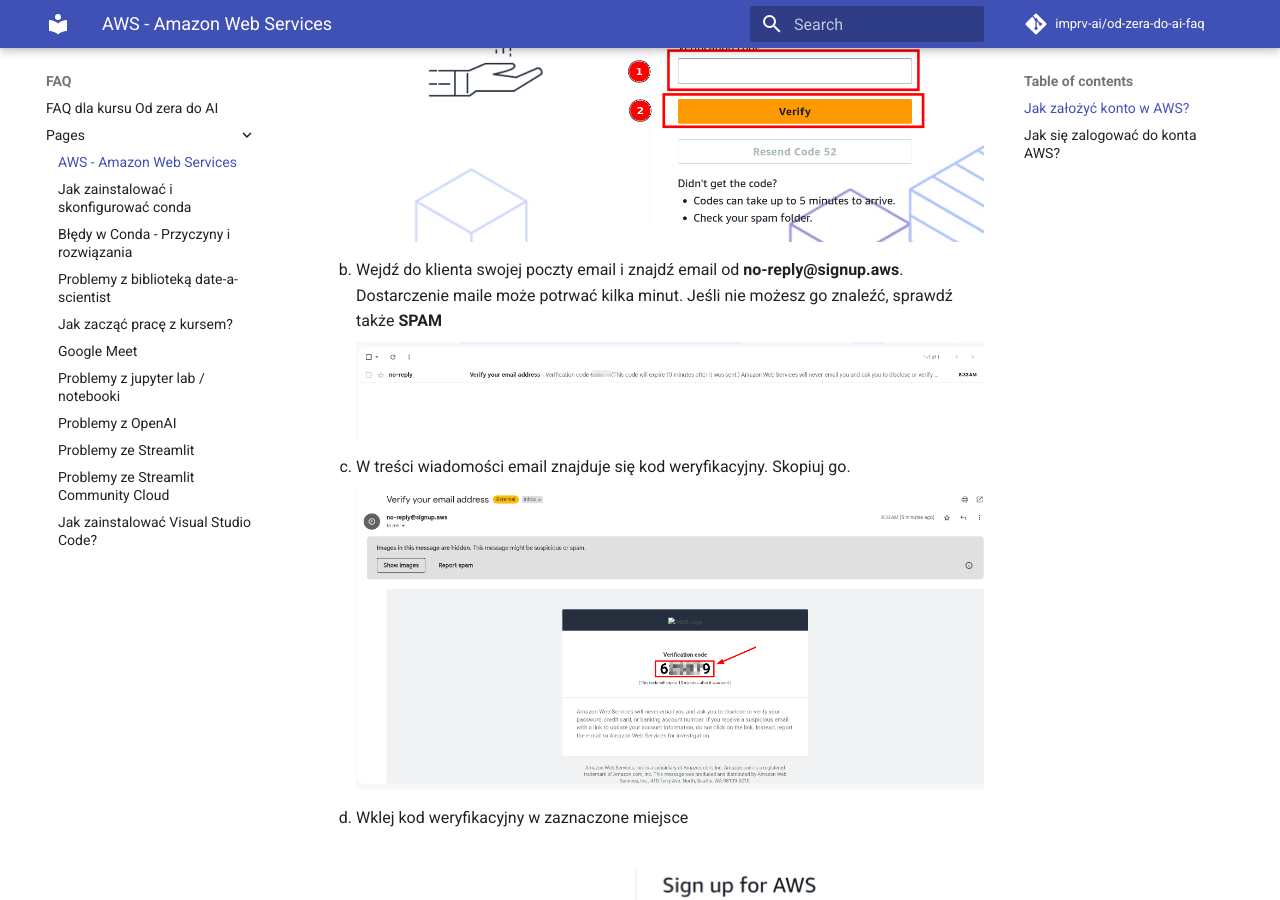
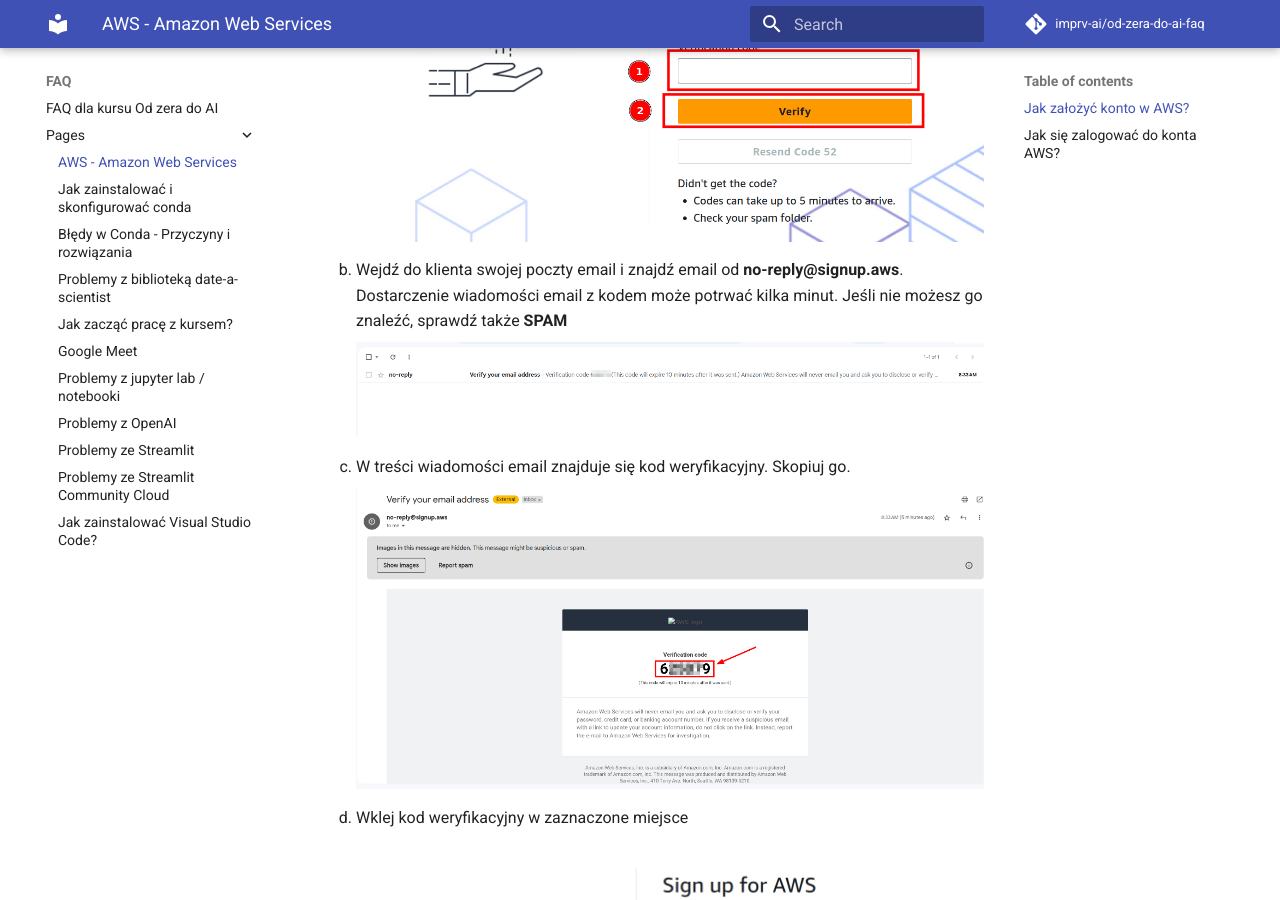
Before and after one commit to imprv-ai/od-zera-do-ai-faq, an MkDocs documentation site: the page built from docs/pages/aws.md, in a window 1280 px wide and 900 px high, scrolled down 1641 px. Built offline with MkDocs 1.6.1 and Material for MkDocs 9.7.7, drawn with Linux system fonts in a browser that asks for light colours; comment, search, counter and statistics services are not loaded.

Commit message:
fixt typo

```diff
--- a/docs/pages/aws.md
+++ b/docs/pages/aws.md
@@ -30,7 +30,7 @@
 
         ![](./assets/aws__create_account__verification_code.png)
 
-    1. Wejdź do klienta swojej poczty email i znajdź email od **no-reply@signup.aws**. Dostarczenie maile może potrwać kilka minut. Jeśli nie możesz go znaleźć, sprawdź także **SPAM**
+    1. Wejdź do klienta swojej poczty email i znajdź email od **no-reply@signup.aws**. Dostarczenie wiadomości email z kodem może potrwać kilka minut. Jeśli nie możesz go znaleźć, sprawdź także **SPAM**
 
         ![](./assets/aws__create_account__find_email.png)
 
```
